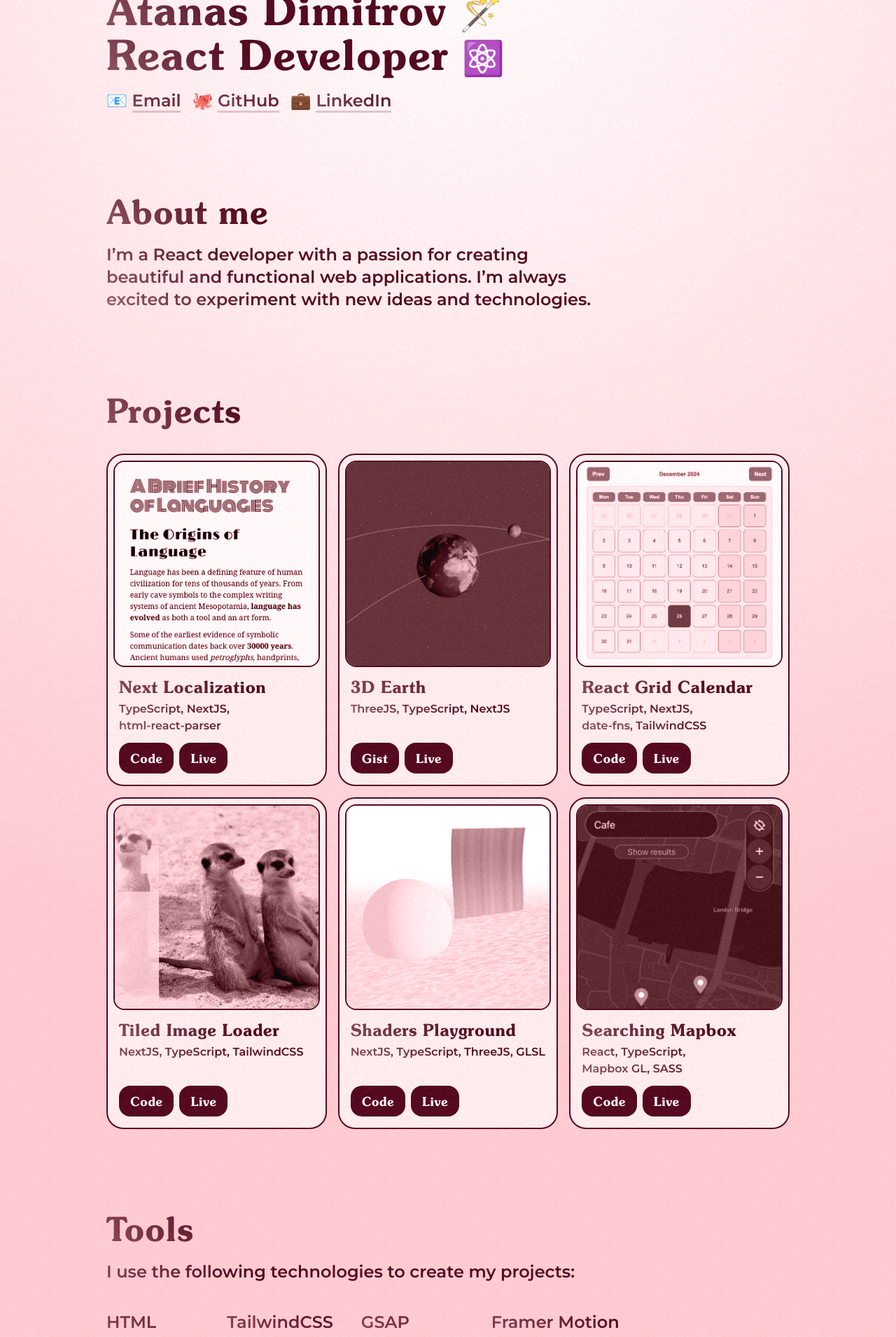
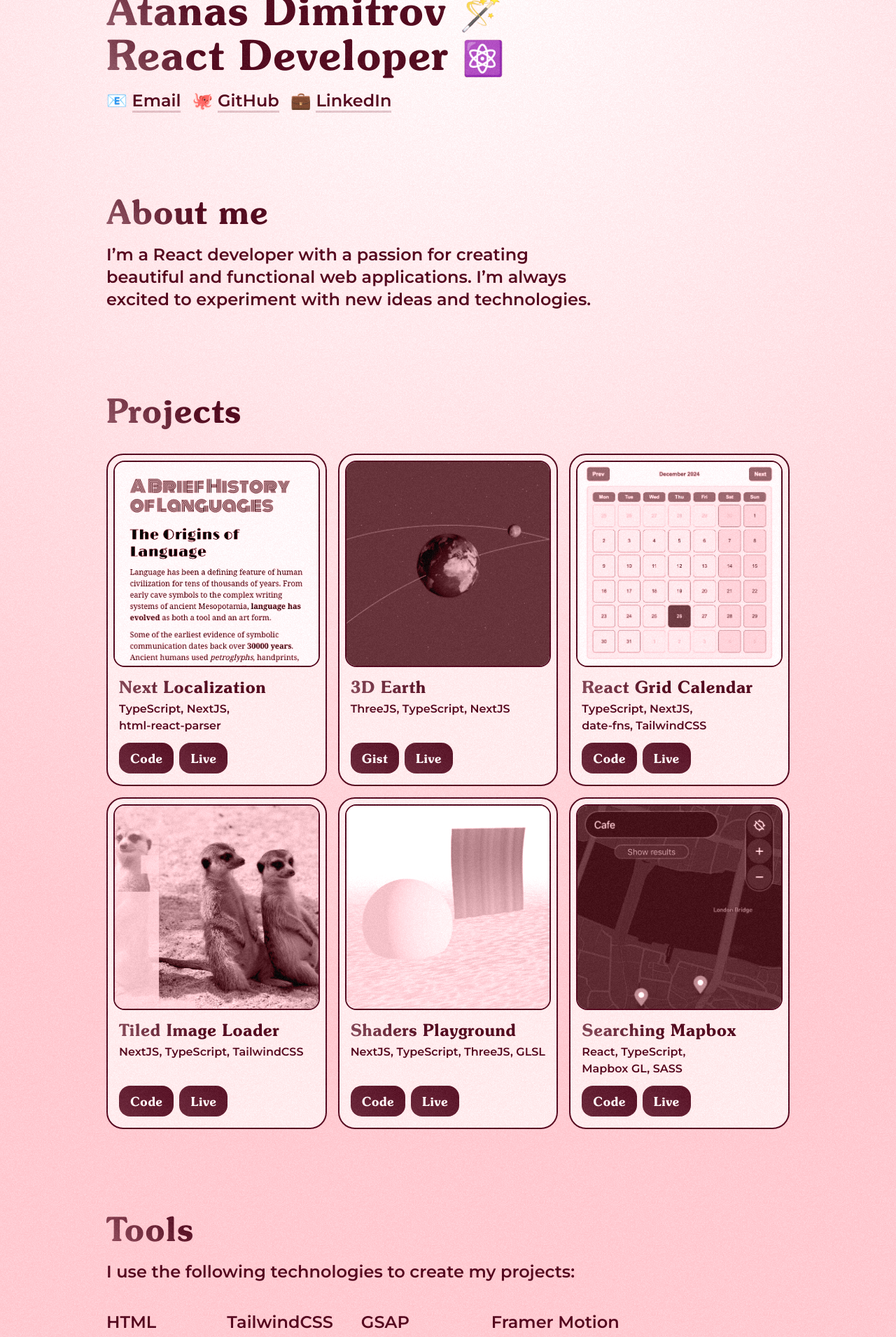
Before and after one commit to atanas-dim/portfolio-2, a Next.js app: page / in a window 1280 px wide. Shown: the part 80-1990 px from the top of the page at 70% size. Built offline with nearby package versions, Linux system fonts and the light colour scheme.

Commit message:
Refactor glossy animation

```diff
--- a/src/app/globals.css
+++ b/src/app/globals.css
@@ -30,7 +30,7 @@ html {
 }
 
 body {
-  @apply font-montserrat relative w-full bg-rose-100 font-semibold text-rose-950/5;
+  @apply font-montserrat relative w-full bg-rose-100 font-semibold text-rose-950;
   background-image: radial-gradient(circle at top center, #ffffff99, #fec3ca 60%);
 }
 
@@ -50,7 +50,17 @@ body {
   transform: rotateX(var(--rotate-x)) rotateY(var(--rotate-y)) rotateZ(var(--rotate-z)) translateZ(40px);
 }
 
-.glossy {
+@keyframes animateGlossy {
+  0%,
+  100% {
+    background-position: 0 0;
+  }
+  50% {
+    background-position: 100vw 0;
+  }
+}
+
+@utility glossy-base {
   will-change: background-position;
 
   background-image: linear-gradient(
@@ -63,32 +73,14 @@ body {
     rgb(76, 5, 25) 95%
   );
 
-  background-clip: text;
   background-position: 0 0;
   background-size: 50vmax 50vmax;
   background-repeat: repeat;
   animation: animateGlossy 45s infinite cubic-bezier(0.63, 0.16, 0.41, 0.87);
 }
 
-@media screen and (min-width: 640px) {
-  .glossy {
-    background-size: 100vmax 100vmax;
-
-    background-image: linear-gradient(
-      45deg,
-      rgb(76, 5, 25) 25%,
-      rgba(76, 5, 25, 0.4) 25%,
-      rgb(76, 5, 25) 35%,
-      rgba(76, 5, 25, 0.4) 35%,
-      rgb(76, 5, 25) 50%,
-      rgb(76, 5, 25) 75%,
-      rgba(76, 5, 25, 0.4) 75%,
-      rgb(76, 5, 25) 85%,
-      rgba(76, 5, 25, 0.4) 85%,
-      rgb(76, 5, 25) 100%,
-      rgba(76, 5, 25, 0.4) 100%
-    );
-  }
+.text-glossy {
+  @apply glossy-base bg-clip-text text-transparent;
 }
 
 @keyframes animateGlossy {
--- a/src/app/page.tsx
+++ b/src/app/page.tsx
@@ -35,10 +35,10 @@ export default function Home() {
       <main className="mx-auto mb-16 flex size-full min-h-fit max-w-5xl flex-col gap-28 px-6 py-8 opacity-0 motion-reduce:animate-none lg:py-16">
         <section className="flex flex-col gap-4">
           <div className="flex flex-col">
-            <h1 className="glossy font-souvenir text-3xl font-extrabold whitespace-nowrap lg:text-6xl">
+            <h1 className="text-glossy font-souvenir text-3xl font-extrabold whitespace-nowrap text-transparent lg:text-6xl">
               Atanas Dimitrov <span className="text-2xl text-black lg:text-5xl lg:leading-tight">🪄</span>
             </h1>
-            <h2 className="glossy font-souvenir text-3xl font-extrabold whitespace-nowrap lg:text-6xl">
+            <h2 className="text-glossy font-souvenir text-3xl font-extrabold whitespace-nowrap lg:text-6xl">
               React Developer <span className="text-2xl text-black lg:text-5xl lg:leading-tight">⚛️</span>
             </h2>
           </div>
@@ -50,7 +50,7 @@ export default function Home() {
                     href={link.href}
                     target="_blank"
                     rel="noopener noreferrer"
-                    className="social-link glossy text-lg whitespace-nowrap lg:text-2xl">
+                    className="social-link text-lg whitespace-nowrap lg:text-2xl">
                     <span className="text-black">{link.emoji}</span>{' '}
                     <span className="border-b-3 border-b-rose-950/20 transition-colors duration-500 hover:border-b-rose-950">
                       {link.label}
@@ -62,14 +62,14 @@ export default function Home() {
           </ul>
         </section>
         <section className="flex flex-col gap-4">
-          <h2 className="glossy font-souvenir text-3xl font-extrabold lg:text-5xl lg:leading-tight">About me</h2>
-          <p className="glossy max-w-180 text-xl lg:text-2xl">
+          <h2 className="text-glossy font-souvenir text-3xl font-extrabold lg:text-5xl lg:leading-tight">About me</h2>
+          <p className="max-w-180 text-xl lg:text-2xl">
             I’m a React developer with a passion for creating beautiful and functional web applications. I’m always
             excited to experiment with new ideas and technologies.
           </p>
         </section>
         <section className="flex flex-col gap-8">
-          <h2 className="glossy font-souvenir text-3xl font-extrabold lg:text-5xl lg:leading-tight">Projects</h2>
+          <h2 className="text-glossy font-souvenir text-3xl font-extrabold lg:text-5xl lg:leading-tight">Projects</h2>
           <ul className="2xs:grid-cols-2 grid grid-cols-1 gap-4 md:grid-cols-3">
             {PROJECTS.map((project, index) => {
               return (
@@ -86,12 +86,12 @@ export default function Home() {
           </ul>
         </section>
         <section className="flex flex-col gap-4">
-          <h2 className="glossy font-souvenir text-3xl font-extrabold lg:text-5xl lg:leading-tight">Tools</h2>
-          <p className="glossy mb-6 text-xl lg:text-2xl">I use the following technologies to create my projects:</p>
+          <h2 className="text-glossy font-souvenir text-3xl font-extrabold lg:text-5xl lg:leading-tight">Tools</h2>
+          <p className="mb-6 text-xl lg:text-2xl">I use the following technologies to create my projects:</p>
           <ul className="xs:grid-rows-8 grid w-fit grid-flow-col grid-rows-12 gap-x-6 gap-y-2 sm:gap-x-10 md:grid-rows-6">
             {TOOLS.map((tool, index) => {
               return (
-                <li key={'tool-' + index} className="tool glossy text-xl whitespace-nowrap lg:text-2xl">
+                <li key={'tool-' + index} className="tool text-xl whitespace-nowrap lg:text-2xl">
                   {tool}
                 </li>
               )
@@ -101,7 +101,7 @@ export default function Home() {
       </main>
       <footer className="w-full">
         <div className="mx-auto max-w-5xl px-6">
-          <p className="border-t-3 border-t-red-950/10 py-6 text-xs text-rose-950 lg:text-sm">
+          <p className="border-t-3 border-t-red-950/10 py-6 text-xs lg:text-sm">
             {new Date().getFullYear()} | Created with NextJS, TailwindCSS and GSAP
           </p>
         </div>
@@ -153,8 +153,8 @@ const Card: FC<CardProps> = ({ project }) => {
           <span className="absolute inset-0 bg-rose-200 mix-blend-color" />
         </div>
         <div className="flex h-full flex-col p-2">
-          <span className="glossy font-souvenir mb-1 text-xl font-extrabold @2xs:text-2xl">{project.title}</span>
-          <span className="glossy mb-3 h-12 text-sm @2xs:text-base">{project.technologies}</span>
+          <span className="text-glossy font-souvenir mb-1 text-xl font-extrabold @2xs:text-2xl">{project.title}</span>
+          <span className="mb-3 h-12 text-sm @2xs:text-base">{project.technologies}</span>
           <div className="mt-auto flex gap-2">
             {project.links.map((link, index) => {
               return (
@@ -163,7 +163,7 @@ const Card: FC<CardProps> = ({ project }) => {
                   href={link.href}
                   target="_blank"
                   rel="noopener noreferrer"
-                  className="font-souvenir flex items-center justify-center rounded-2xl bg-rose-950 px-4 py-2 text-lg whitespace-nowrap text-rose-50 transition-all duration-300 hover:bg-rose-800 active:bg-rose-700 active:text-rose-50">
+                  className="glossy-base font-souvenir flex items-center justify-center rounded-2xl bg-rose-950/60 px-4 py-2 text-lg whitespace-nowrap text-rose-50 transition-all duration-300 hover:bg-rose-800 active:bg-rose-700 active:text-rose-50">
                   {link.label}
                 </a>
               )
```
